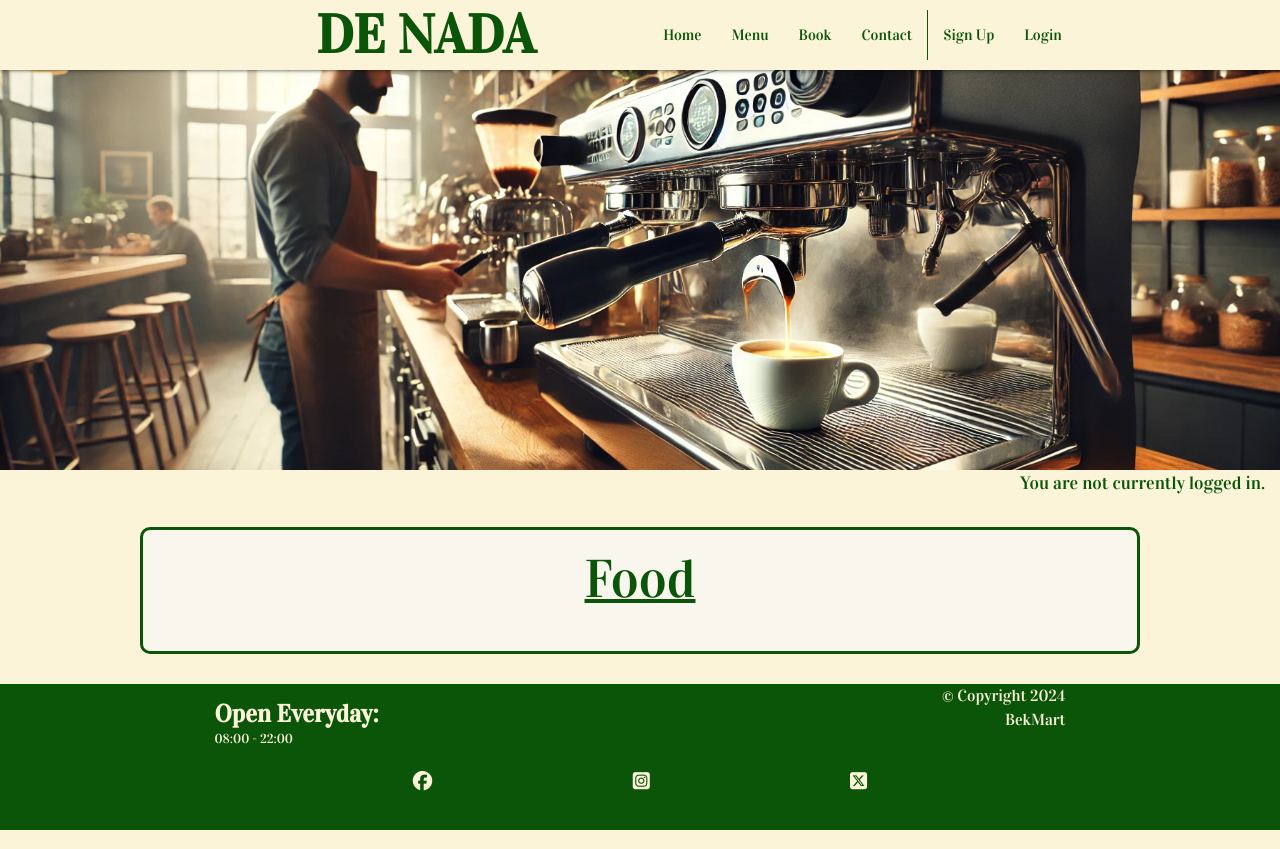
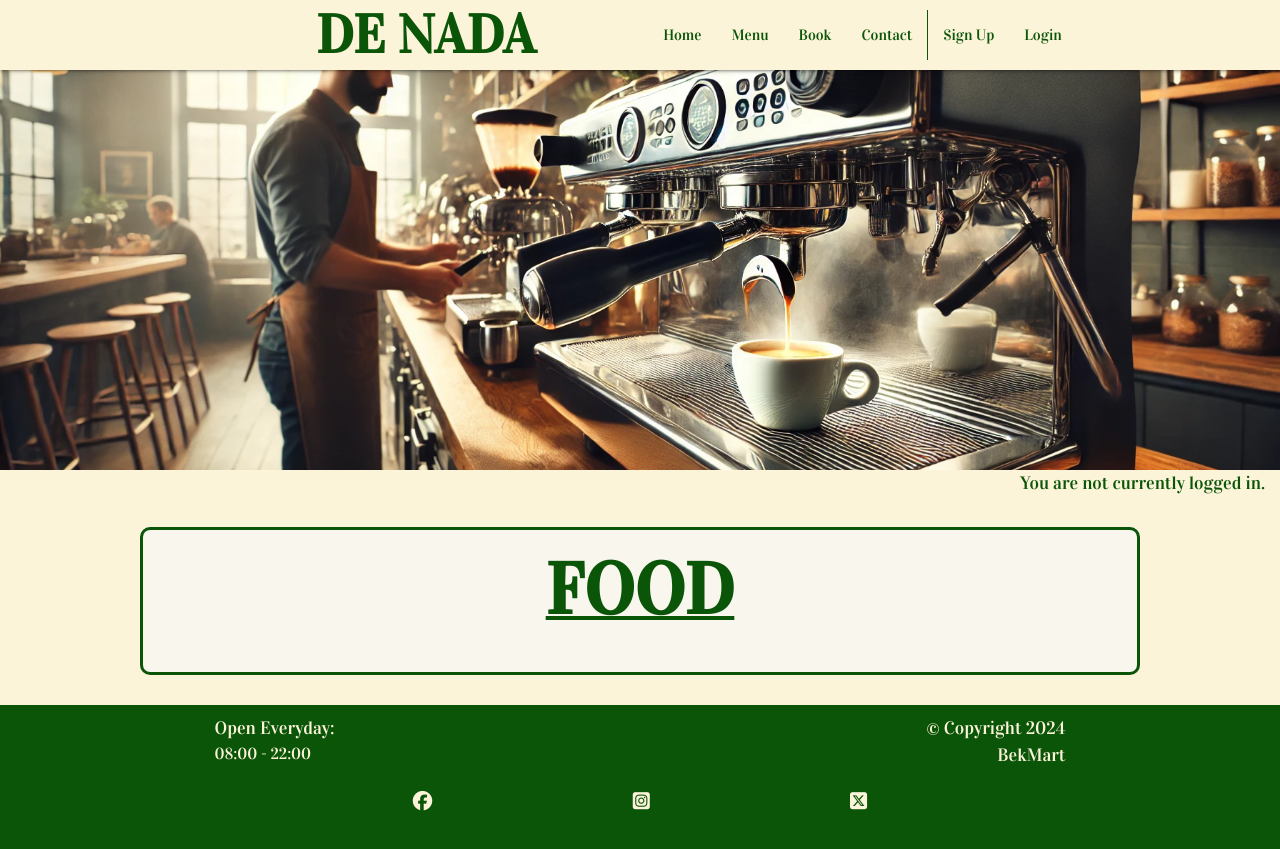
Before and after one commit to BekMart/denada, a Django app: page /menu/food/ in a window 1280 px wide. Run offline with Django 4.2, Linux system fonts and the light colour scheme; data that the repository does not hold is empty; parts of the project's set-up code (start-up, migrations or seed data) failed here and were passed over; some libraries are stand-ins or nearby versions.

Commit message:
Update all html and css since validation changes

```diff
--- a/book/templates/book/book.html
+++ b/book/templates/book/book.html
@@ -61,6 +61,7 @@
               {{ booking.party_size }}
             </li>
             <!-- Edit button -->
+            <div id="crud-buttons">
               <li>
                 <a
                   class="editButton btn btn-signup btn-jg"
@@ -77,6 +78,7 @@
                   Cancel
                 </a>
               </li>
+            </div>
             {% endfor %} {% else %}
             <li>You have no current bookings.</li>
             {% endif %}
--- a/book/templates/book/edit_booking.html
+++ b/book/templates/book/edit_booking.html
@@ -10,7 +10,7 @@
       <div class="card-body">
 
         <!-- Page title -->
-        <h3>Edit Booking</h3>
+        <h2>Edit Booking</h2>
 
         <!-- Edit booking form -->
         {% comment %}
--- a/contact/templates/contact/contact.html
+++ b/contact/templates/contact/contact.html
@@ -12,7 +12,7 @@
 
                 <!-- Address section -->
                 <div id="address-section">
-                    <h3>{{ address.title }}</h3>
+                    <h2>{{ address.title }}</h2>
                     <!-- Displays address -->
                     <p><h5>Location:</h5> {{ address.restaurant.address | safe }}
                 </div>
@@ -23,7 +23,7 @@
                 - Uses Google Maps API with an embedded query.
                 - Replace the "q" parameter value with the correct restaurant address.
                 {% endcomment %}
-                <h3 class="hidden-text">Interactive Google Map</h3>
+                <h4 class="hidden-text">Interactive Google Map</h4>
                 <iframe id="map"
                     src="https://maps.googleapis.com/maps/embed/v1/place?key=AIzaSyD58rZJ7jykBhKYsTg4IuTLybiz_XmyaX4&q=123_Mutley_Plain_Mutley_Plymouth"
                     allowfullscreen>
--- a/home/templates/home/index.html
+++ b/home/templates/home/index.html
@@ -17,7 +17,7 @@
   <div class="row">
     <div id="about-section" class="col-12">
       <!-- Title -->
-      <h3>{{ about.title }}</h3>
+      <h2>{{ about.title }}</h2>
       <!-- Information about the restaurant from the database -->
       <p class="about-content">{{ about.content | safe }}
       <!-- Image gallery for about section -->
@@ -80,7 +80,7 @@
   <div class="row">
     <div id="produce-section" class="col-12">
       <!-- Title -->
-      <h3>{{ produce.title }}</h3>
+      <h2>{{ produce.title }}</h2>
       <!-- Information about the produce used at the restaurant -->
       <p class="produce">{{ produce.content | safe }}</p>
       <!-- Image gallery for produce section -->
@@ -137,7 +137,7 @@
   <div class="row">
     <div id="visit-section" class="col-12">
       <!-- Title -->
-      <h3>{{ visit.title }}</h3>
+      <h2>{{ visit.title }}</h2>
       <!-- Information about events at the restaurant encouraging users to visit -->
       <p class="visit-content">{{ visit.content | safe }}</p>
       <!-- Image gallery for visit us section -->
--- a/menu/templates/menu/drink.html
+++ b/menu/templates/menu/drink.html
@@ -9,7 +9,7 @@
   <fieldset id="drink-box">
 
     <!-- Title -->
-    <h2>Drinks</h2>
+    <h3>Drinks</h3>
     <div id="drink-container" class="container">
       <div class="row">
 
--- a/menu/templates/menu/food.html
+++ b/menu/templates/menu/food.html
@@ -9,7 +9,7 @@
   <fieldset id="food-box">
 
     <!-- Title -->
-    <h2>Food</h2>
+    <h3>Food</h3>
     <div id="food-container" class="container">
       <div class="row">
 
--- a/menu/templates/menu/menu.html
+++ b/menu/templates/menu/menu.html
@@ -9,7 +9,7 @@
     <!-- Main menu page -->
     <div id="menu-section" class="col-12">
       <!-- Title -->
-      <h3>{{ menu.title }}</h3>
+      <h2>{{ menu.title }}</h2>
 
       <!-- General information about the menus and instructins on hw to find menu's-->
       <p id="menu-description">{{ menu.about | safe }}
--- a/static/css/style.css
+++ b/static/css/style.css
@@ -16,7 +16,7 @@ body {
   flex-direction: column;
   /* Generic project style */
   background-color: #fcf4d9;
-  color: #0b5509;
+  color: #5e625e;
   font-family: "Vidaloka", serif;
   font-size: larger;
   font-weight: 300;
@@ -136,30 +142,27 @@ footer {
   text-align: left;
 }
 
-/* Opening times header */
-#opening-times h5 {
-  margin-bottom: 2px;
-  text-decoration: none;
+/* Footer headers */
+#opening-times p,
+#copyright p {
+  margin: 10px 0 0;
+  font-size: large;
 }
 
 /* Opening times details */
 #opening-times ul {
   padding-left: 5px;
-  margin-bottom: 0;
+  margin: 0;
 }
 
 #opening-times li {
   list-style-type: none;
+  font-size: medium;
 }
 
 /* Copyright section */
 #copyright {
   text-align: right;
-}
-
-/* Copyright content */
-#copyright p {
-  font-size: medium;
 }
 
 /* Social newtork section */
@@ -183,7 +186,15 @@ footer {
 /* Home Page */
 /* Main title of landing page */
 h1 {
-  margin: 0;
+  color: #0b5509;
+  margin: 0 0 1rem;
+}
+
+/* Page Headings */
+h2 {
+  color: #0b5509;
+  text-align: center;
+  margin: 1rem;
 }
 
 /* Images in home page */
@@ -258,11 +272,15 @@ h1 {
   margin-bottom: 0;
 }
 
-/* Menu title */
-h2 {
+/* Food/Drink Menu titles */
+h3 {
+  color: #0b5509;
   text-align: center;
-  text-decoration: underline 4px;
   margin: 1rem;
+  font-size: 400%;
+  font-weight: 900;
+  text-transform: uppercase;
+  text-decoration: underline solid 4px;
 }
 
 /* Food/Drink type headings */
@@ -470,6 +504,7 @@ h4 {
 
 /* Detail headings */
 h5 {
+  color: #0b5509;
   font-weight: 900;
   text-decoration: underline;
 }
--- a/templates/account/login.html
+++ b/templates/account/login.html
@@ -12,7 +12,7 @@
         <div class="col-md-8 mt-3 offset-md-2">
 
             <!-- Page title -->
-            <h3>{% trans "Login" %}</h3>
+            <h1>{% trans "Login" %}</h1>
 
             <!-- Introductory message, with link to sign up -->
             {% comment %}
--- a/templates/account/logout.html
+++ b/templates/account/logout.html
@@ -8,7 +8,7 @@
 <!-- logut.html content starts here -->
 
 <!-- Page title -->
-<h3>{% trans "Sign Out" %}</h3>
+<h1>{% trans "Sign Out" %}</h1>
 
 <!-- Log out form -->
 <div id="logout_form" class="container">
--- a/templates/account/signup.html
+++ b/templates/account/signup.html
@@ -12,7 +12,7 @@
     <div class="col-md-8 mt-3 offset-md-2">
 
       <!-- Page title -->
-      <h3>{% trans "Sign Up" %}</h3>
+      <h1>{% trans "Sign Up" %}</h1>
 
       <!-- Introductory message with a link to login page -->
       {% comment %}
--- a/templates/base.html
+++ b/templates/base.html
@@ -300,7 +300,8 @@ This allows easier modifications if routes change.
           <!-- Display opening times -->
           <div class="col-6">
             <section id="opening-times">
-              <h5>Open Everyday:</h5>
+              <h2 class="hidden-text">Opening hours</h2>
+              <p id="footer-hours">Open Everyday:</p>
               <ul>
                 <li>08:00 - 22:00</li>
               </ul>
```
Also changed, not shown: other parts of static/css/style.css (+41 -9 lines), 2 other files. Lines whose indentation alone changed are shown as unchanged.
